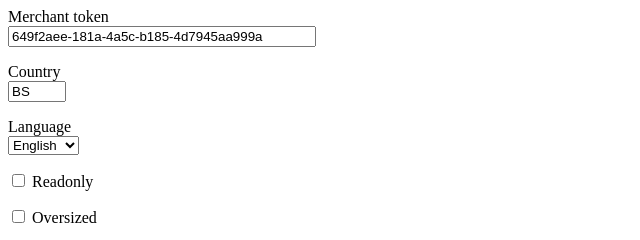
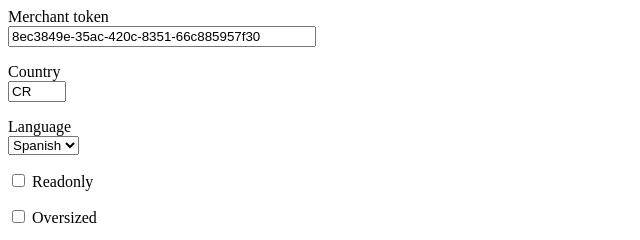
Before and after one commit to Click-to-Collect/clickbox-widget, a website built with webpack: page dist/demo.html in a window 1280 px wide. Shown: the top 240 px of the page, 0-640 px from the left. Built offline with nearby package versions, Linux system fonts and the light colour scheme.

Commit message:
demo: aeropost CR

```diff
--- a/dist/demo.html
+++ b/dist/demo.html
@@ -27,17 +27,17 @@
   <body>
     <label>
       Merchant token<br>
-      <input type="text" name="token" value="649f2aee-181a-4a5c-b185-4d7945aa999a" style="width: 300px;">
+      <input type="text" name="token" value="8ec3849e-35ac-420c-8351-66c885957f30" style="width: 300px;">
     </label>
     <label>
       Country<br>
-      <input type="text" name="country" value="BS" max="2" min="2"  style="width: 50px;">
+      <input type="text" name="country" value="CR" max="2" min="2"  style="width: 50px;">
     </label>
     <label>
       Language<br>
       <select name="locale">
         <option value="en">English</option>
-        <option value="es">Spanish</option>
+        <option value="es" selected>Spanish</option>
       </select>
     </label>
     <label>
```
